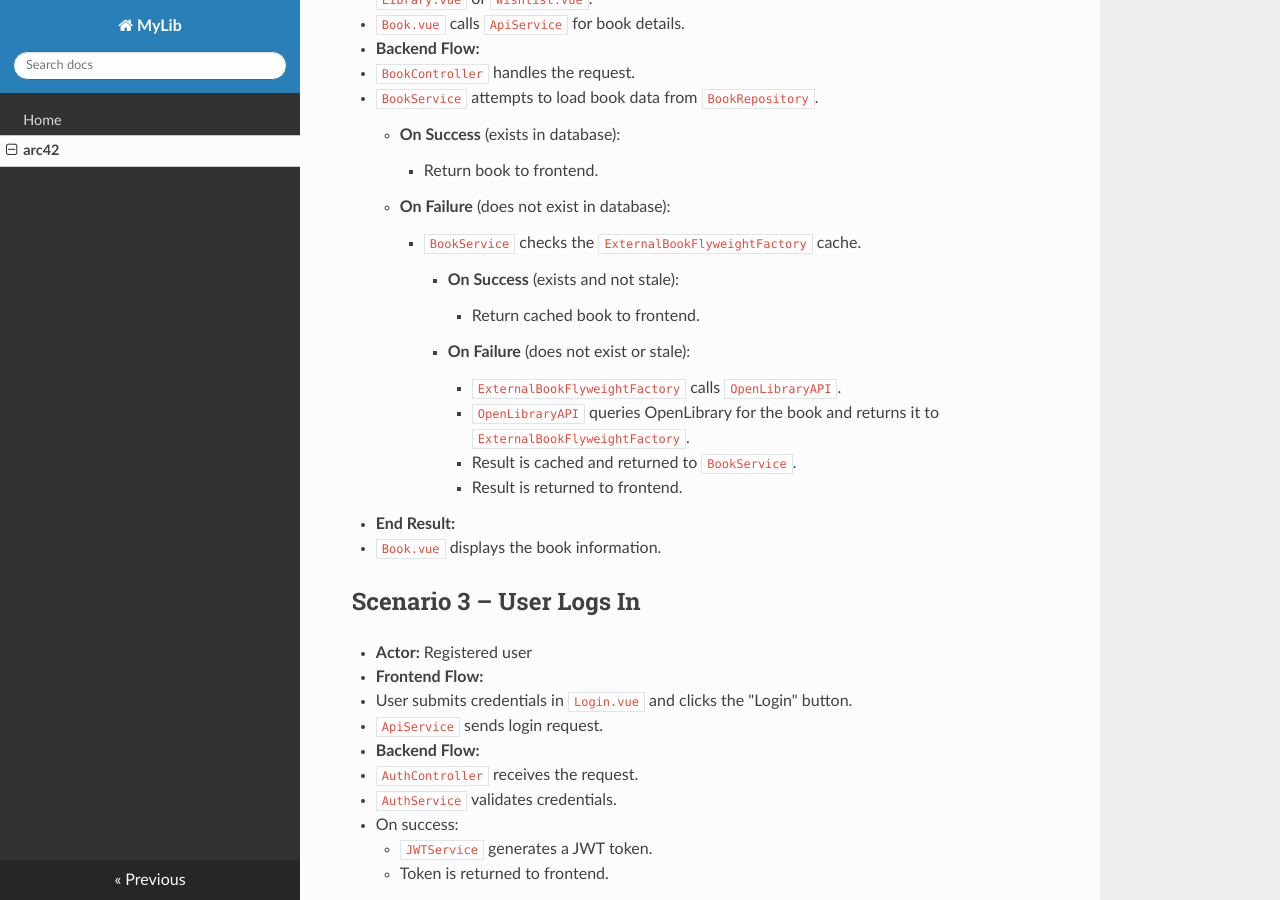
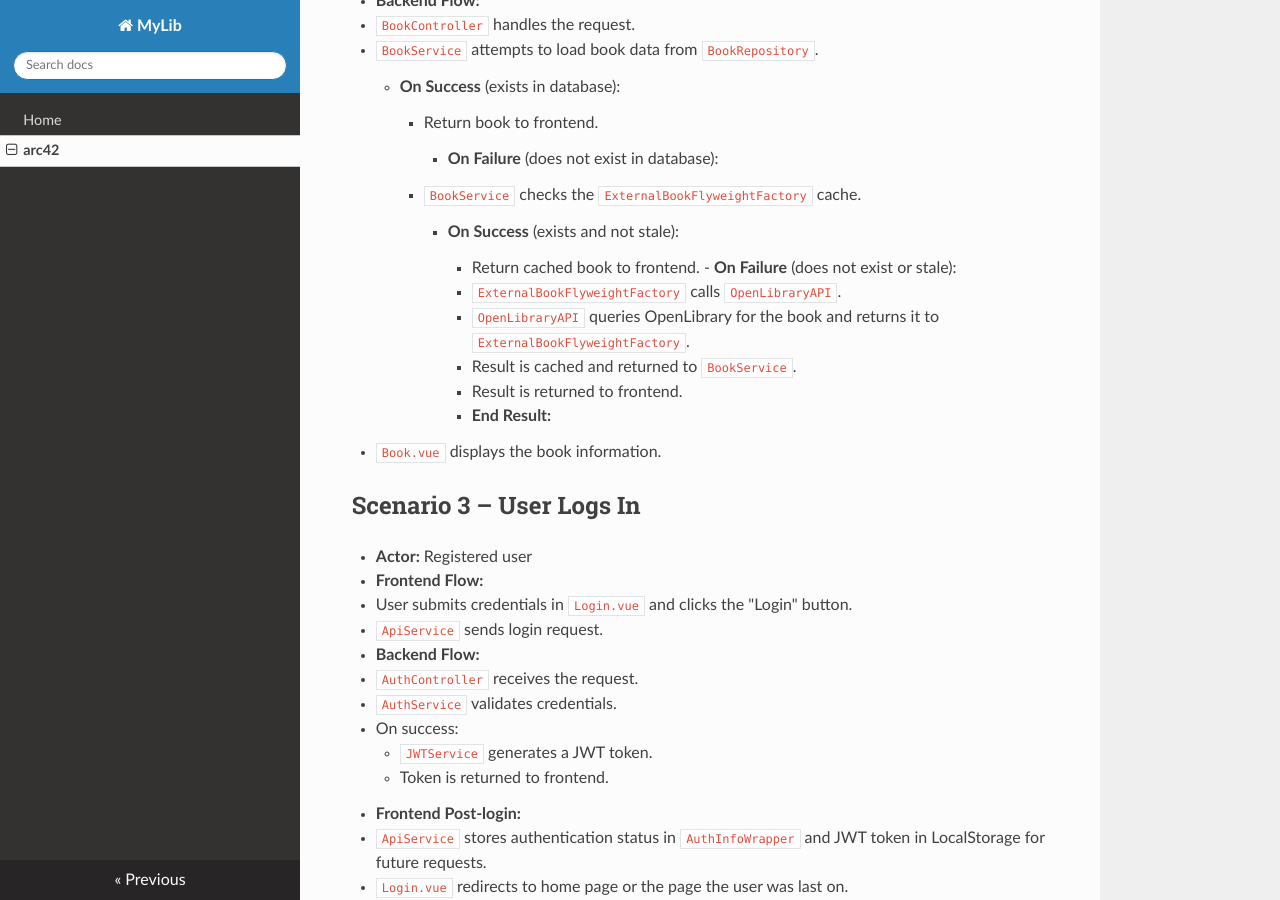
Before and after one commit to CP-THRO/THRO-SQS-MyLib, an MkDocs documentation site: the page built from docs/arc42.md, in a window 1280 px wide and 900 px high, scrolled down 7850 px. Built offline with MkDocs 1.6.1, drawn with Linux system fonts in a browser that asks for light colours; nearby versions of some CDN libraries; some of the changed lines change nothing that is shown; some of the changed text lies outside the part shown.

Commit message:
Trying to fix indentaion of lists

```diff
--- a/docs/arc42.md
+++ b/docs/arc42.md
@@ -69,11 +69,13 @@
 Two user types interact with the system:
 
 - **Unregistered User**
+
   - Can search for books via the OpenLibrary API
   - Can view details about books
   - Can view the aggregated list of books saved by all registered users (anonymized)
 
 - **Registered User**
+
   - Has all capabilities of an unregistered user
   - Can add books to a personal library
   - Can add books to a wishlist
@@ -84,6 +86,7 @@
 MyLib communicates with the following external system:
 
 - **OpenLibrary API**
+
   - Provides book metadata (titles, authors, covers, descriptions, etc.)
   - Accessed via REST API
 
@@ -135,8 +138,6 @@
 - Simplifies stateless authentication across frontend and backend
 
 ### External Service Integration
-External Service Integration
-
 The backend integrates with the OpenLibrary API to fetch book data.
 
 ## 5. Building Block View
@@ -233,21 +234,26 @@
 ### Scenario 1 – Unregistered User Searches for Books
 
 - **Actor:** Unregistered user
+
 - **Frontend Flow:**
   - User accesses `Search.vue` via the browser, enters keywords and clicks the search button.
   - `Search.vue` invokes `useBookList`.
   - `useBookList` calls `ApiService` to request search results.
 - **Backend Flow:**
+
   - `SearchController` receives the request.
   - `SearchService` checks the `SearchResultFlyweightFactory` cache.
     - **On Success** (exists and not stale):
+
         - Return cached result to frontend.
     - **On Failure** (does not exist or stale):
+
         - `SearchResultFlyweightFactory` calls `OpenLibraryAPI`.
         - `OpenLibraryAPI` queries the OpenLibrary API with the search keywords and returns the result to `SearchResultFlyweightFactory`.
         - Result is cached and returned to `SearchService`.
         - Result is returned to frontend.
 - **End Result:**
+
   - `Search.vue` displays the search results.
 
 
@@ -256,38 +262,48 @@
 
 - **Actor:** Unregistered user
 - **Frontend Flow:**
+
   - User navigates to `Book.vue` by clicking a "Details" button on `AllBooks.vue`, `Search.vue`, `Library.vue` or `Wishlist.vue`.
   - `Book.vue` calls `ApiService` for book details.
 - **Backend Flow:**
+
   - `BookController` handles the request.
   - `BookService` attempts to load book data from `BookRepository`.
     - **On Success** (exists in database):
+
         - Return book to frontend.
     - **On Failure** (does not exist in database):
+
         - `BookService` checks the `ExternalBookFlyweightFactory` cache.
             - **On Success** (exists and not stale):
+
                 - Return cached book to frontend.
             - **On Failure** (does not exist or stale):
+
                 - `ExternalBookFlyweightFactory` calls `OpenLibraryAPI`.
                 - `OpenLibraryAPI` queries OpenLibrary for the book and returns it to `ExternalBookFlyweightFactory`.
                 - Result is cached and returned to `BookService`.
                 - Result is returned to frontend.
 - **End Result:**
+
   - `Book.vue` displays the book information.
 
 ## Scenario 3 – User Logs In
 
 - **Actor:** Registered user
 - **Frontend Flow:**
+
   - User submits credentials in `Login.vue` and clicks the "Login" button.
   - `ApiService` sends login request.
 - **Backend Flow:**
+
   - `AuthController` receives the request.
   - `AuthService` validates credentials.
   - On success:
     - `JWTService` generates a JWT token.
     - Token is returned to frontend.
 - **Frontend Post-login:**
+
   - `ApiService` stores authentication status in `AuthInfoWrapper` and JWT token in LocalStorage for future requests.
   - `Login.vue` redirects to home page or the page the user was last on.
 
@@ -296,21 +312,26 @@
 
 - **Actor:** Registered user
 - **Frontend Flow:**
+
   - User clicks “Add to Library” on any book component (e.g. `Book.vue`).
   - `useBookActions` calls `ApiService`.
   - JWT token is included in the request header.
 - **Backend Flow:**
+
   - `BookController` receives the secured request.
   - Spring Security validates user identity.
   - `BookService` checks if the book exists in `BookRepository`.
     - **On Failure** (book not in database):
+
         - `BookService` checks the `ExternalBookFlyweightFactory` cache.
             - **On Failure** (does not exist or stale):
+
                 - `ExternalBookFlyweightFactory` calls `OpenLibraryAPI`.
                 - `OpenLibraryAPI` queries OpenLibrary for the book and returns it to `ExternalBookFlyweightFactory`.
                 - Result is cached and returned to `BookService`.
     - `BookService` creates a new entry in `LibraryBookRepository`.
 - **Result:**
+
   - Success response returned.
   - Frontend updates the page the user is on.
 
@@ -319,12 +340,15 @@
 
 - **Actor:** Registered user
 - **Frontend Flow:**
+
   - User updates personal rating on `Book.vue` and clicks the "Save" button.
   - `useBookActions` calls `ApiService`.
 - **Backend Flow:**
+
   - `BookController` receives the secured request.
   - `BookService` updates the rating in `LibraryBookRepository`.
 - **Result:**
+
   - Success response returned.
   - Frontend updates the `Book.vue` page.
 
@@ -348,17 +372,20 @@
 The system is defined in a single `docker-compose.yml` file, which spins up:
 
 - **Frontend container**
+
   - Vue.js app
   - Serves static frontend files
   - Communicates with backend REST APIs
 
 - **Backend container**
+
   - Spring Boot app
   - Exposes REST endpoints
   - Connects to PostgreSQL database
   - Integrates with OpenLibrary API
 
 - **PostgreSQL container**
+
   - Stores user data, book data, and library relations
 
 ### 7.3 Exposed Ports & Portmapping
@@ -486,12 +513,14 @@
 #### Consequences
 
 - **Positive:**
+
   - More familiarity and confidence using Spring Boot
   - Strong ecosystem and community support
   - Integration with Hibernate for database operations
   - Robust security features via Spring Security
 
 - **Negative:**
+
   - Higher memory and resource consumption compared to lightweight frameworks
   - Increased codebase complexity compared to more minimalistic frameworks
   - Use of two different programming languages in the project (Java backend, TypeScript frontend)
@@ -516,24 +545,31 @@
 #### Alternatives Considered
 
 - **SQLite**
+
   - Very lightweight and simple
   - But tightly coupled to the backend container’s local filesystem, complicating persistence and scalability
+
 - **SQL Server**
+
   - More complex to set up
   - Proprietary and not open-source
+
 - **Document-based Databases** (e.g. MongoDB)
+
   - No prior experience
   - Not ideal for relational data structures like many-to-many relationships required in MyLib
 
 #### Consequences
 
 - **Positive:**
+
   - Strong SQL feature set and reliability
   - Open source and widely supported
   - Smooth integration with Spring Boot and Hibernate
   - Supports advanced queries if needed in the future
 
 - **Negative:**
+
   - Requires running an additional container alongside backend and frontend
   - Slightly larger resource footprint compared to lightweight alternatives like SQLite
   - Additional configuration for backups and data persistence in production deployments
@@ -561,6 +597,7 @@
 I decided to implement different strategies for handling data depending on the operation:
 
 - **On Search:**
+
   - Use data directly from the Search API results.
   - Treat the `cover_edition_key` as the BookID.
   - If no `cover_edition_key` exists:
@@ -569,6 +606,7 @@
   - If no editions exist, discard the search result entirely.
 
 - **On Get Book Details:**
+
   - Use the Editions API for core book details.
   - Fetch the description from the Works API because it typically contains more comprehensive information.
   - Fetch author details separately to complete the book information.
@@ -577,16 +615,19 @@
 #### Alternatives Considered
 
 - **Always use the “Get Book” strategy for all search results:**
+
     - Would require an additional three API calls per search result (editions, works, authors).
     - Performance impact is unacceptable, leading to delays of 30 seconds to 1 minute for search results containing 25 entries.
 
 #### Consequences
 
 - **Positive:**
+
   - Provides faster response times for search results.
   - Avoids excessive API calls and latency during searches.
 
 - **Negative:**
+
   - Potential for inconsistent data between search results and detailed book views.
       - E.g. some fields may appear only in detailed views and not in the initial search result.
   - Users might observe differences in book information when navigating from search results to book detail pages.
@@ -608,22 +649,26 @@
 #### Alternatives Considered
 
 - **Session-based authentication:**
+
   - Would require server-side session storage and management.
   - Increases backend statefulness, making scaling more complex.
 
 - **OAuth:**
+
   - Designed for third-party integrations and delegated authorization.
   - Too complex and heavyweight for the simple login requirements of MyLib.
 
 #### Consequences
 
 - **Positive:**
+
   - Stateless and scalable authentication.
   - Easy integration with Spring Security.
   - Minimal overhead on backend and frontend.
   - Supports transmitting user claims inside the token payload.
 
 - **Negative:**
+
   - Requires careful management of secret keys for signing and verifying tokens.
   - Potential security risks if tokens are improperly stored on the client side or exposed.
   - Tokens can grow large if many claims are included, slightly impacting network overhead.
@@ -653,12 +698,14 @@
 #### Consequences
 
 - **Positive:**
+
   - Relatively gentle learning curve
   - Good documentation and community support
   - Allows type safety via TypeScript
   - Suitable for building small to medium-sized applications quickly
 
 - **Negative:**
+
   - Lack of deep experience may lead to suboptimal architectural choices in the frontend code
   - Introduces a different technology stack, requiring context switching between Java (backend) and TypeScript (frontend)
 
@@ -685,12 +732,14 @@
 #### Consequences
 
 - **Positive:**
+
   - Faster development of a clean user interface
   - Some familiarity from previous projects
   - Reduces time required for custom CSS
   - Extensive documentation and ready-to-use components
 
 - **Negative:**
+
   - Potential for larger CSS bundles
   - Less unique visual design, as many Bootstrap-based sites look similar
   - Some styling overrides required if customization is needed
@@ -712,15 +761,18 @@
 #### Alternatives Considered
 
 - **No caching**
+
   - Would result in slower performance for repeated requests.
   - Would cause unnecessary traffic between MyLib’s backend and the OpenLibrary API.
 
 - **File-based caching**
+
   - Would allow persistence across container restarts.
   - However, significantly more complex to implement and manage.
   - Would add complexity for concurrent access and data invalidation.
 
 - **Frontend-side caching**
+
   - Not feasible because the frontend cannot determine whether book data comes from MyLib’s database or the external OpenLibrary API.
   - I want the frontend to always display the most up-to-date data stored in the backend or database.
 
@@ -728,11 +780,13 @@
 #### Consequences
 
 - **Positive:**
+
   - Reduces latency for repeated external API calls.
   - Decreases network traffic between MyLib and the OpenLibrary API.
   - Simple to integrate with existing backend services.
 
 - **Negative:**
+
   - Cache is in-memory only and not persistent across container restarts.
   - If many users generate excessive traffic, RAM usage may become high.
       - Partially mitigated by:
@@ -760,6 +814,7 @@
 #### Alternatives Considered
 
 - **One-stage Dockerfile:**
+
   - Build the application outside Docker (e.g. via GitHub Actions).
   - Copy the built artifacts into a minimal Docker image in a single stage.
   - Faster pipeline execution but can introduce inconsistencies between local and pipeline builds.
@@ -767,10 +822,12 @@
 #### Consequences
 
 - **Positive:**
+
   - Guarantees consistent builds across different environments (local machines and CI/CD pipelines).
   - Simplifies local development by allowing developers to build and run the containers without additional build steps.
 
 - **Negative:**
+
   - Longer total build time, as the application build occurs inside the Docker build context and may duplicate work already performed in the pipeline.
   - Larger build contexts due to including all source files in the Docker build process.
 
```
